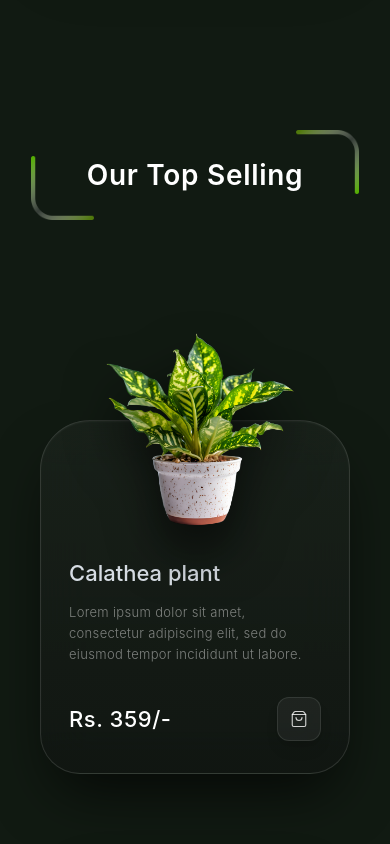
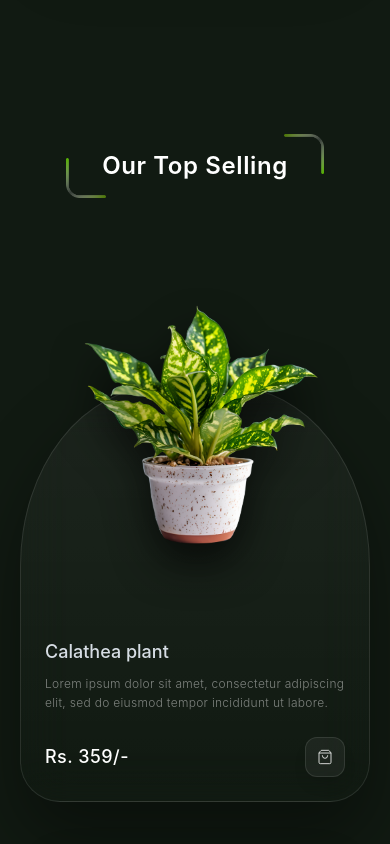
Before and after one commit to anjalichauhan0306/planto, a React (Vite) app: page / in a window 390 px wide. Shown: the part 3060-3904 px from the top of the page. Built offline with nearby package versions, Linux system fonts and the light colour scheme.

Commit message:
adding product card style with curv

```diff
--- a/src/features/Products/ProductCard.jsx
+++ b/src/features/Products/ProductCard.jsx
@@ -1,3 +1,4 @@
+import React from 'react';
 import { ShoppingBag } from 'lucide-react';
 
 const ProductCard = ({ product }) => {
@@ -8,44 +9,48 @@ const ProductCard = ({ product }) => {
 
   return (
     <article
-      className="figma-card-surface w-full max-w-[320px] border border-white/[0.07] flex flex-col pt-32 pb-8 px-7 relative shadow-2xl select-none mx-auto group scroll-reveal"
       style={{
-        borderRadius: '50px 50px 40px 40px',
-        background: 'linear-gradient(180deg, rgba(28, 36, 29, 0.75) 0%, rgba(17, 22, 18, 0.90) 100%)',
-        backdropFilter: 'blur(24px)',
-        boxShadow: 'inset 0 1px 2px rgba(255,255,255,0.05), 0 30px 60px -15px rgba(0,0,0,0.7)'
+        background: "linear-gradient(180deg, rgba(255,255,255,0.05) 0%, rgba(0,0,0,0) 100%)",
+        /* Figma ka exact inverted-U / Dome shape arc profile */
+        borderRadius: "140px 140px 40px 40px / 180px 180px 40px 40px",
       }}
+      className="flex flex-col justify-end items-start relative
+                 w-full max-w-[21.875rem] sm:max-w-[23.75rem] lg:w-[26.25rem]
+                 h-[26rem] sm:h-[28rem] lg:h-[30rem]
+                 border border-white/10 backdrop-blur-xl
+                 p-6 sm:p-8 shadow-[0_35px_70px_rgba(0,0,0,0.4)] overflow-visible mx-auto group"
     >
-      {/* PLANT IMAGE CONTAINER: Positioned perfectly like the Figma design */}
-      <div className="absolute -top-24 left-1/2 transform -translate-x-1/2 w-[210px] h-[210px] flex items-center justify-center z-20">
+      {/* Absolute Plant Image Container - Responsive position aur sizing */}
+      <div className="absolute top-[-22%] sm:top-[-25%] lg:top-[-28%] left-1/2 transform -translate-x-1/2 w-[75%] sm:w-[80%] aspect-square flex items-center justify-center z-20">
         <img
           src={image}
           alt={title}
-          className="max-w-full max-h-full object-contain filter drop-shadow-[0_25px_25px_rgba(0,0,0,0.65)] transition-transform duration-500 ease-out group-hover:scale-105"
+          className="max-w-full max-h-full object-contain filter drop-shadow-[0_20px_20px_rgba(0,0,0,0.65)] md:drop-shadow-[0_25px_25px_rgba(0,0,0,0.65)] transition-transform duration-500 ease-out group-hover:scale-105"
         />
       </div>
 
-      {/* CONTENT LAYER */}
-      <div className="w-full flex flex-col text-left mt-2 z-10">
+      {/* CONTENT LAYER - Centered & aligned nicely below the arch path */}
+      <div className="w-full flex flex-col text-left mt-auto z-10 pt-12">
         {/* Title */}
-        <h4 className="text-[#e2e8f0] text-[22px] font-medium tracking-normal opacity-95">
+        <h4 className="text-[#e2e8f0] text-lg sm:text-xl md:text-[22px] font-medium tracking-normal opacity-95 line-clamp-1">
           {title}
         </h4>
 
         {/* Description */}
-        <p className="text-white/45 text-[13px] leading-relaxed mt-3 line-clamp-3 font-light tracking-wide">
+        <p className="text-white/45 text-xs md:text-[13px] leading-relaxed mt-2 md:mt-3 line-clamp-3 font-light tracking-wide">
           {description}
         </p>
 
         {/* Price & Bag Button Row */}
-        <div className="w-full flex items-center justify-between mt-8">
-          <span className="text-white text-[22px] font-medium tracking-wide">
+        <div className="w-full flex items-center justify-between mt-6 md:mt-8">
+          <span className="text-white text-lg sm:text-xl md:text-[22px] font-medium tracking-wide">
             {price}
           </span>
           <button
-            className="w-11 h-11 border border-white/10 hover:border-white/30 flex items-center justify-center rounded-xl bg-white/5 hover:bg-white/15 text-white/80 hover:text-white transition-all duration-300 shadow-lg"
+            className="w-10 h-10 md:w-11 md:h-11 border border-white/10 hover:border-white/30 flex items-center justify-center rounded-xl bg-white/5 hover:bg-white/15 text-white/80 hover:text-white transition-all duration-300 shadow-lg cursor-pointer"
+            aria-label="Add to shopping bag"
           >
-            <ShoppingBag size={18} strokeWidth={1.5} />
+            <ShoppingBag className="w-4 h-4 md:w-[18px] md:h-[18px]" strokeWidth={1.5} />
           </button>
         </div>
       </div>
--- a/src/features/Products/ProductGrid.jsx
+++ b/src/features/Products/ProductGrid.jsx
@@ -1,3 +1,4 @@
+import React from 'react';
 import ProductCard from './ProductCard';
 
 const ProductGrid = () => {
@@ -11,26 +12,26 @@ const ProductGrid = () => {
   ];
 
   return (
-    <section id="indoor" className="w-full max-w-[1728px] mx-auto relative z-10 bg-transparent pt-12">
+    <section id="indoor" className="w-full max-w-[1440px] mx-auto relative z-10 bg-transparent pt-12 overflow-hidden">
 
       {/* =========================================
         COMPACT & BALANCED TITLE AREA (Figma Style)
         =========================================
       */}
-      <div className="w-full flex justify-center mb-32 bg-transparent px-6 scroll-reveal">
-        <div className="relative px-12 py-4 flex items-center justify-center bg-transparent max-w-max mx-auto">
+      <div className="w-full flex justify-center mb-24 md:mb-32 bg-transparent px-6 scroll-reveal">
+        <div className="relative px-8 py-3 md:px-12 md:py-4 flex items-center justify-center bg-transparent max-w-max mx-auto">
 
           {/* LEFT-BOTTOM BRACKET IMAGE */}
           <img
             src="./assets/image9.png"
             alt="Left Bracket"
-            className="absolute -left-2 -bottom-2 w-16 h-16 object-contain pointer-events-none select-none"
+            className="absolute -left-1 -bottom-1 md:-left-2 md:-bottom-2 w-10 h-10 md:w-16 md:h-16 object-contain pointer-events-none select-none"
           />
 
           {/* TITLE TEXT */}
           <h3
-            className="text-white text-[28px] md:text-[38px] font-semibold tracking-wide text-center whitespace-nowrap bg-transparent select-none relative z-10"
-            style={{ fontFamily: "'Inter'" }}
+            className="text-white text-2xl sm:text-3xl md:text-[38px] font-semibold tracking-wide text-center whitespace-nowrap bg-transparent select-none relative z-10"
+            style={{ fontFamily: "'Inter', sans-serif" }}
           >
             Our Top Selling
           </h3>
@@ -39,19 +40,13 @@ const ProductGrid = () => {
           <img
             src="./assets/image.png"
             alt="Right Bracket"
-            className="absolute -right-2 -top-2 w-16 h-16 object-contain pointer-events-none select-none"
+            className="absolute -right-1 -top-1 md:-right-2 md:-top-2 w-10 h-10 md:w-16 md:h-16 object-contain pointer-events-none select-none"
           />
 
         </div>
       </div>
-
-      {/* =========================================
-        PRODUCT CARDS CONTAINER (Figma Dark Theme)
-        =========================================
-      */}
-      <div className="w-full bg-[#111A12] pt-20 md:pt-28 pb-10 px-6 sm:px-12 md:px-[140px]">
-        {/* gap-y-40 lagaya hai taaki absolute images upar se overlap perfectly maintain karein bina layout tode */}
-        <div className="grid grid-cols-1 sm:grid-cols-2 md:grid-cols-3 gap-x-8 gap-y-40 max-w-[1140px] mx-auto overflow-visible px-4 sm:px-0">
+      <div className="w-full bg-[#111A12] pt-24 pb-16 px-4 sm:px-8 md:px-16 lg:px-[100px] xl:px-[140px]">
+        <div className="grid grid-cols-1 sm:grid-cols-2 lg:grid-cols-3 gap-x-6 xl:gap-x-8 gap-y-28 sm:gap-y-32 lg:gap-y-40 max-w-[1440px] mx-auto overflow-visible">
           {topSellingProducts.map((product) => (
             <ProductCard key={product.id} product={product} />
           ))}
```
